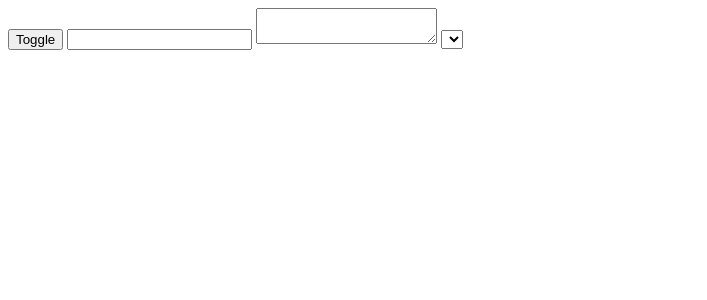
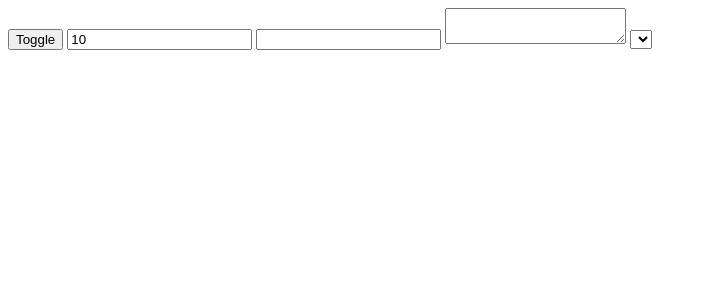
Before and after one commit to mauriziocescon/plg-svelte, a SvelteKit app: page / in a window 1280 px wide. Shown: the top 300 px of the page, without its empty margins (0-707 px from the left). Built offline with nearby package versions, Linux system fonts and the light colour scheme.

Commit message:
chore: deps

```diff
--- a/package.json
+++ b/package.json
@@ -28,7 +28,7 @@
 		"globals": "^17.4.0",
 		"playwright": "^1.60.0",
 		"prettier": "^3.8.1",
-		"prettier-plugin-svelte": "^3.5.1",
+		"prettier-plugin-svelte": "^4.1.1",
 		"svelte": "^5.55.2",
 		"svelte-check": "^4.4.6",
 		"typescript": "^6.0.2",
--- a/src/routes/+page.svelte
+++ b/src/routes/+page.svelte
@@ -1,7 +1,14 @@
 <script>
 	import Counter from './sub/Counter.svelte';
 	import Attachments from './sub/Attachments.svelte';
+
+	let value = $state(10);
 </script>
 
-<Counter />
+{#snippet children()}
+	<p>Hello from children snippet</p>
+{/snippet}
+<Counter>
+<input ciao type="text" value={value} />
+</Counter>
 <Attachments />
--- a/src/routes/sub/Attachments.svelte
+++ b/src/routes/sub/Attachments.svelte
@@ -2,11 +2,12 @@
 function logValue(node: HTMLElement & {value: string }) {
     node.addEventListener('input', () => console.log(node.value));
 }
+const f = 'back'
 </script>
 
 <!--<button x={10}>Click me!</button>					&lt;!&ndash; ❌compile error: x not a valid binding &ndash;&gt;-->
 
 <input {@attach logValue} />                <!-- ✅has value -->
 <textarea {@attach logValue}></textarea>    <!-- ✅has value -->
-<select {@attach logValue}></select>        <!-- ✅has value -->
+<select class:f={''} style="" {@attach logValue}></select>        <!-- ✅has value -->
 <!--<div {@attach logValue}></div>              &lt;!&ndash; ❌compile error: div has no value &ndash;&gt;-->
--- a/src/routes/sub/Counter.svelte
+++ b/src/routes/sub/Counter.svelte
@@ -1,4 +1,8 @@
 <script lang="ts">
+    import type { Snippet } from 'svelte';
+
+    const {children} = $props<{children: Snippet}>();
+
     let show = $state(false);
 
     class Todo {
@@ -30,3 +34,5 @@
     {c.doubleText}
     <input bind:value={c.text} />
 {/if}
+
+{@render children()}
```
Also changed, not shown: 1 other file (tests, documents, lock files or other folders).
